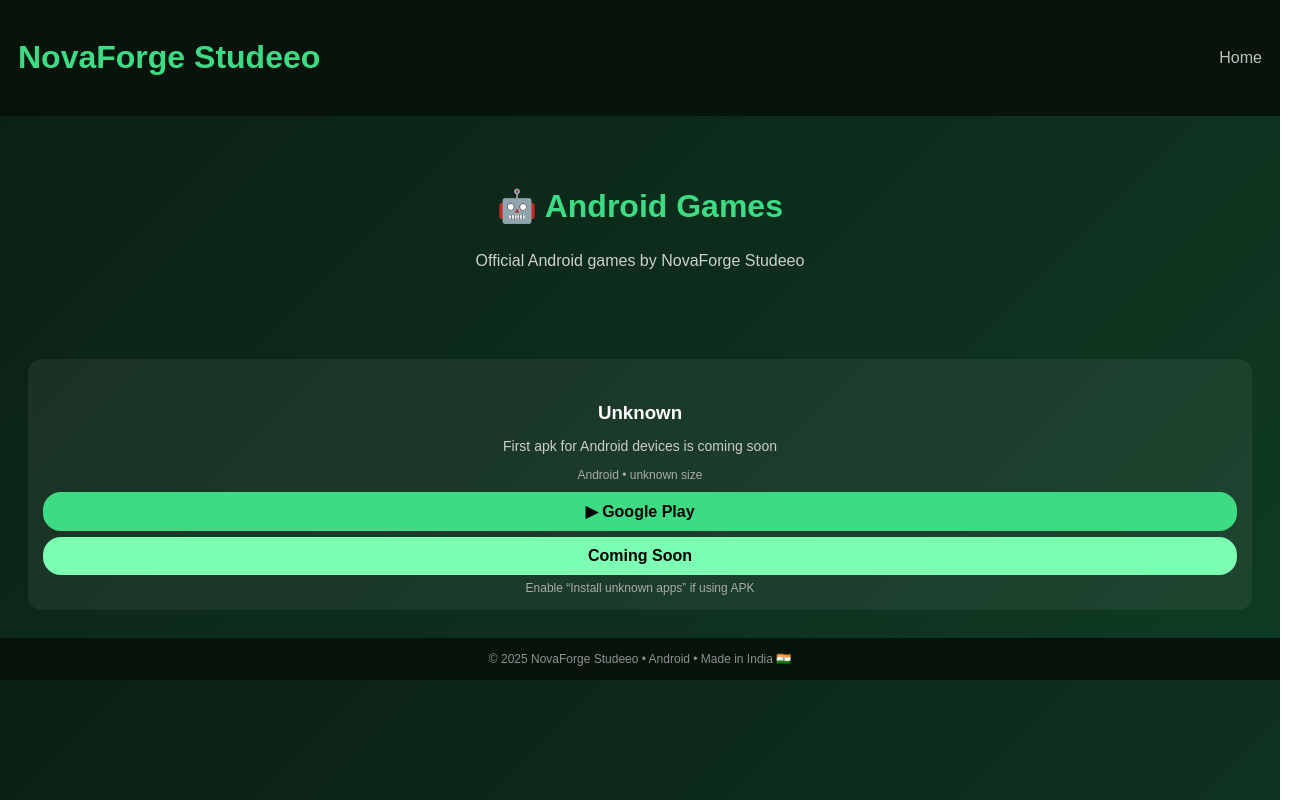
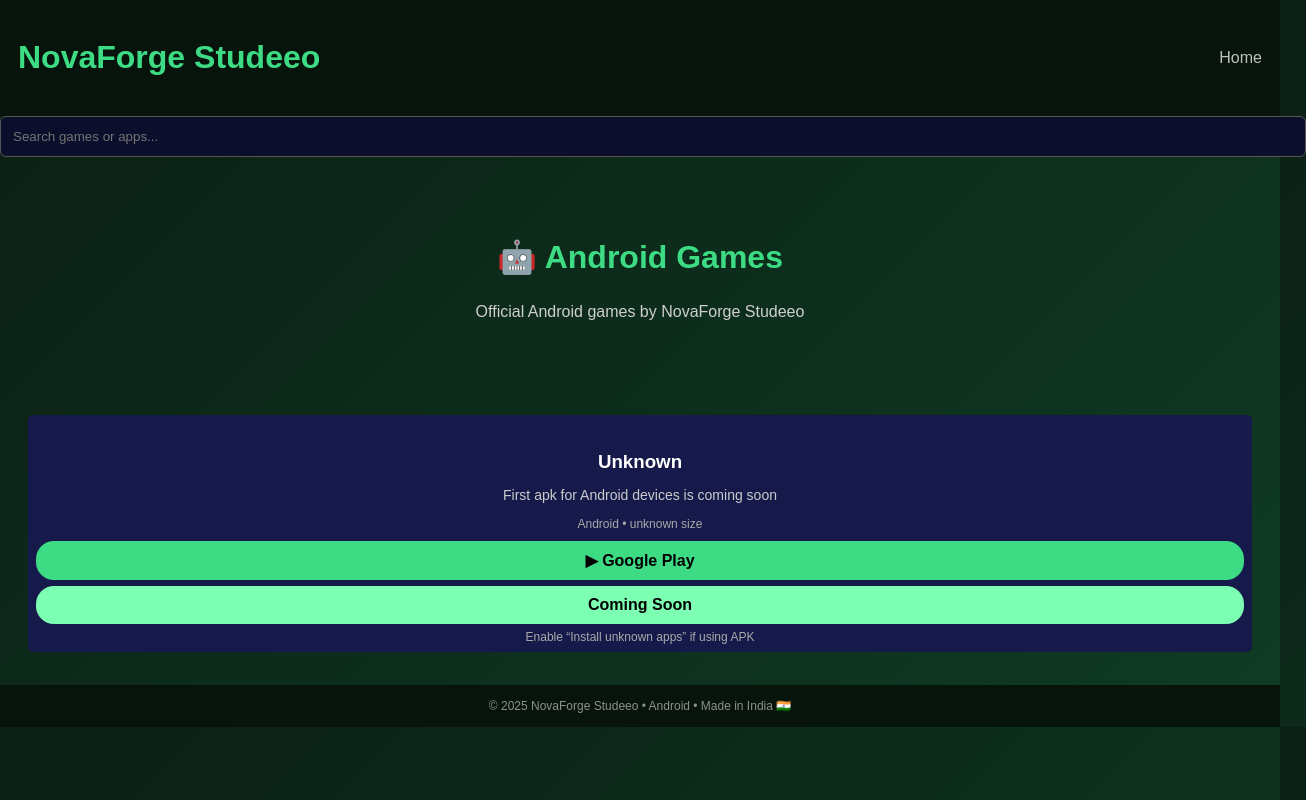
Before and after one commit to PritamKamdar20-cell/novaforge-studeeo, a plain HTML site: page android.html in a window 1280 px wide. Shown: the whole page, 1306 px wide, since content can reach past the window. Drawn offline with Linux system fonts and the light colour scheme.

Commit message:
Update android.html

```diff
--- a/android.html
+++ b/android.html
@@ -103,6 +103,23 @@
   font-size:12px;
   color:#8f8f8f;
 }
+  #searchInput {
+  width: 100%;
+  padding: 12px;
+  margin-bottom: 10px;
+  border-radius: 6px;
+  border: 1px solid #555;
+  background: #0b0f2b;
+  color: white;
+}
+
+.card{
+  list-style: none;
+  padding: 8px;
+  background: #151a4a;
+  margin: 5px 0;
+  border-radius: 5px;
+                  }
 </style>
 </head>
 
@@ -114,6 +131,8 @@
     <a href="index.html">Home</a>
   </nav>
 </header>
+<input type="text" id="searchInput" placeholder="Search games or apps..." onkeyup="searchItems()">
+
 
 <section class="hero">
   <h2>🤖 Android Games</h2>
@@ -140,6 +159,16 @@
 <footer>
   © 2025 NovaForge Studeeo • Android • Made in India 🇮🇳
 </footer>
+<script>
+function searchItems() {
+  let input = document.getElementById("searchInput").value.toLowerCase();
+  let items = document.getElementByclass("card").getElementsByTagName("h3");
 
+  for (let i = 0; i < items.length; i++) {
+    let text = items[i].innerText.toLowerCase();
+    items[i].style.display = text.includes(input) ? "" : "none";
+  }
+}
+</script>
 </body>
 </html>
```
